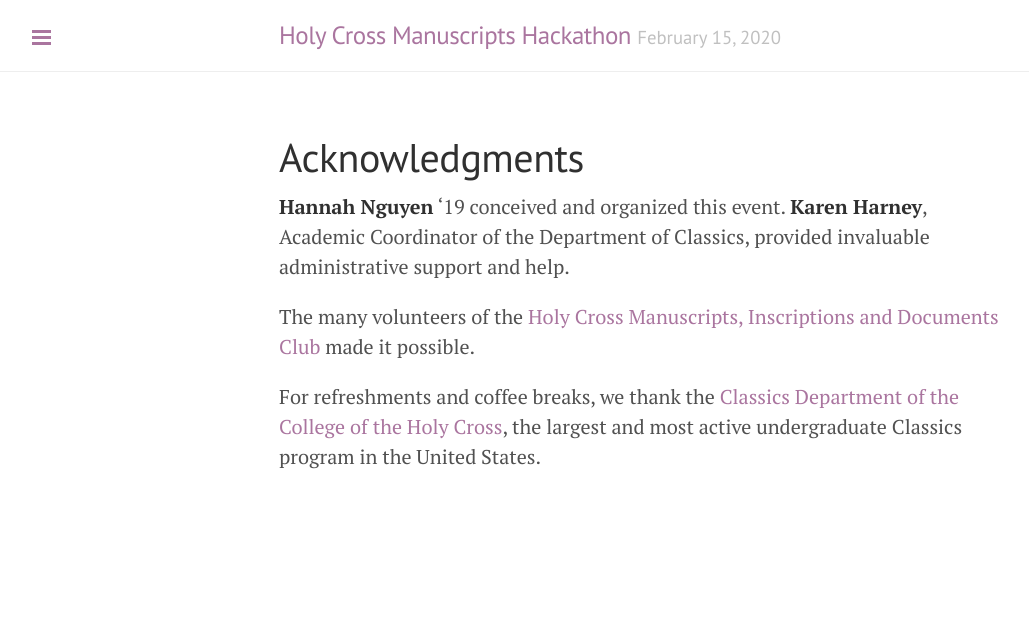
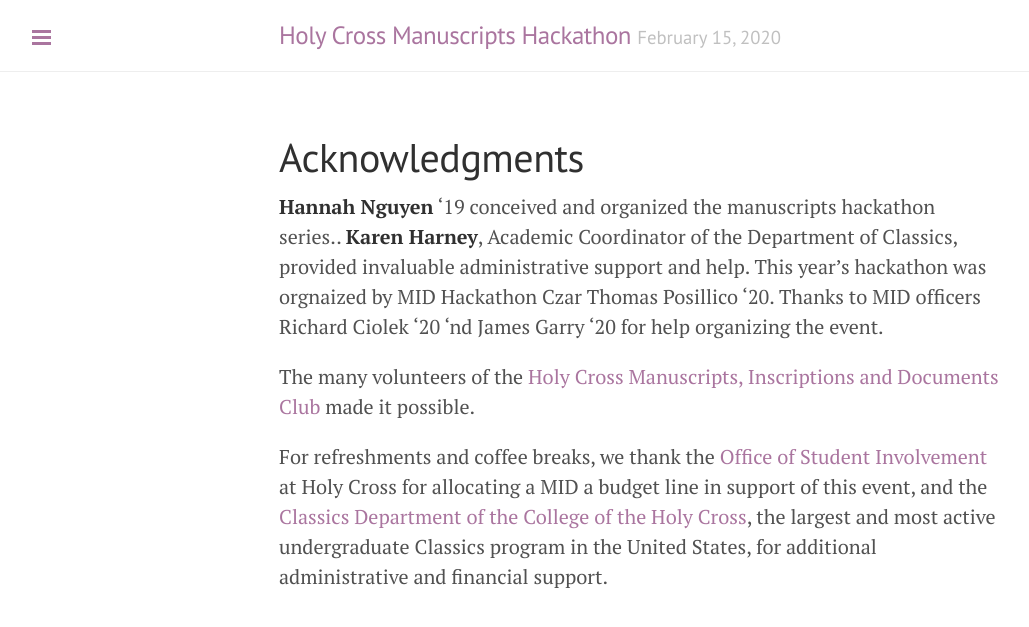
Before and after one commit to HCMID/ms-hackathon-2020, a Jekyll site: the page built from docs/gratias.md, in a window 1280 px wide. Shown: the top 627 px of the page, without its empty margins (1-1030 px from the left). Built offline with Jekyll 4.4.1, drawn with Linux system fonts in a browser that asks for light colours.

Commit message:
Update gratias

```diff
--- a/docs/gratias.md
+++ b/docs/gratias.md
@@ -3,8 +3,10 @@ title:  Acknowledgments
 layout: page
 ---
 
-**Hannah Nguyen** '19 conceived and organized this event.  **Karen Harney**, Academic Coordinator of the Department of Classics,  provided invaluable administrative support and help.
+**Hannah Nguyen** '19 conceived and organized the manuscripts hackathon series..  **Karen Harney**, Academic Coordinator of the Department of Classics,  provided invaluable administrative support and help.  This year's hackathon was orgnaized by MID Hackathon Czar Thomas Posillico '20.  Thanks to MID officers Richard Ciolek '20 'nd James Garry '20 for help organizing the event.
 
 The many volunteers of the [Holy Cross Manuscripts, Inscriptions and Documents Club](http://hcmid.github.io/) made it possible.
 
-For refreshments and coffee breaks, we thank the [Classics Department of the College of the Holy Cross](https://www.holycross.edu/academics/programs/classics), the largest and most active undergraduate Classics program in the United States.
+
+
+For refreshments and coffee breaks, we thank the [Office of Student Involvement](https://www.holycross.edu/office-student-involvement) at Holy Cross for allocating a MID a budget line in support of this event, and the [Classics Department of the College of the Holy Cross](https://www.holycross.edu/academics/programs/classics), the largest and most active undergraduate Classics program in the United States, for additional administrative and financial support.
```
